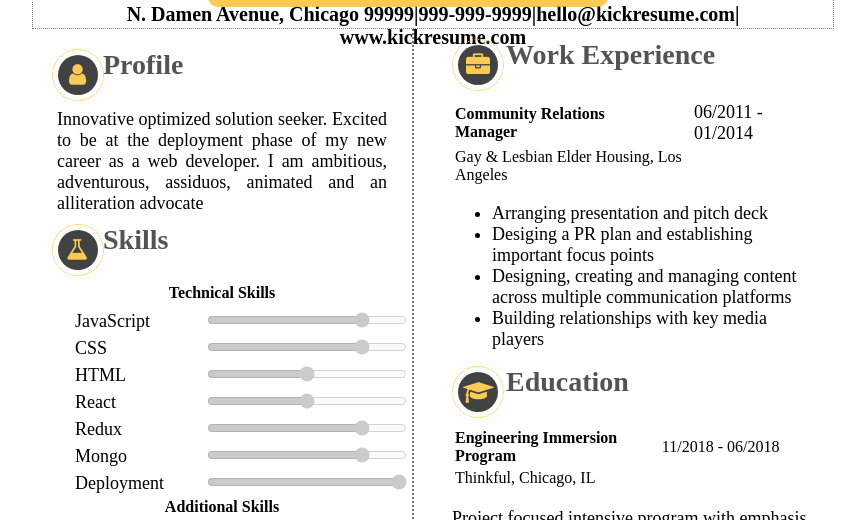
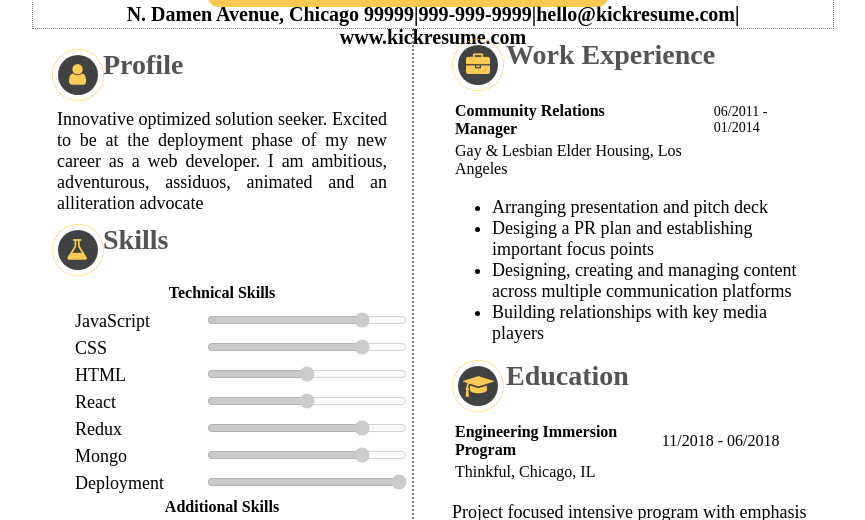
Before and after one commit to arumugam-pounraj/Resume_HTML, a plain HTML site: page index.html in a window 1280 px wide. Shown: the part 211-731 px from the top of the page, without its empty margins (208-1073 px from the left). Drawn offline with Linux system fonts and the light colour scheme.

Commit message:
Update index.html

```diff
--- a/index.html
+++ b/index.html
@@ -144,7 +144,7 @@
             <table style="width:100%">
             <tr>
                 <td><strong>Community Relations <br> Manager</strong></td>
-                <td style="font-size:18px">06/2011 - 01/2014</td>
+                <td style="font-size:14px">06/2011 - 01/2014</td>
             </tr>
             <tr>
                 <td>Gay & Lesbian Elder Housing, Los Angeles</td>
```
